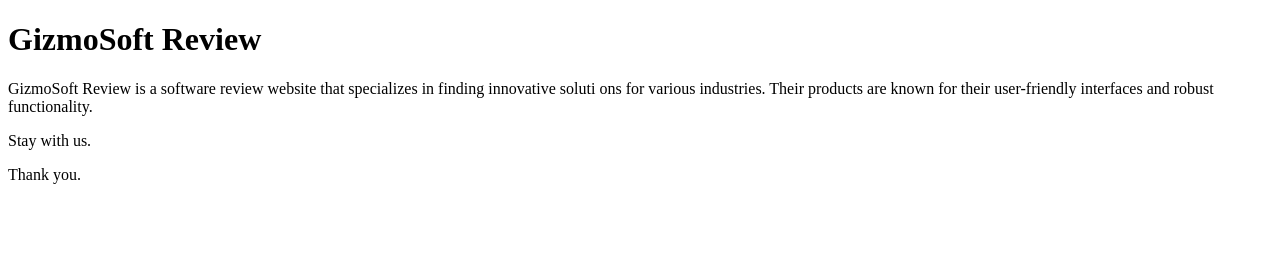
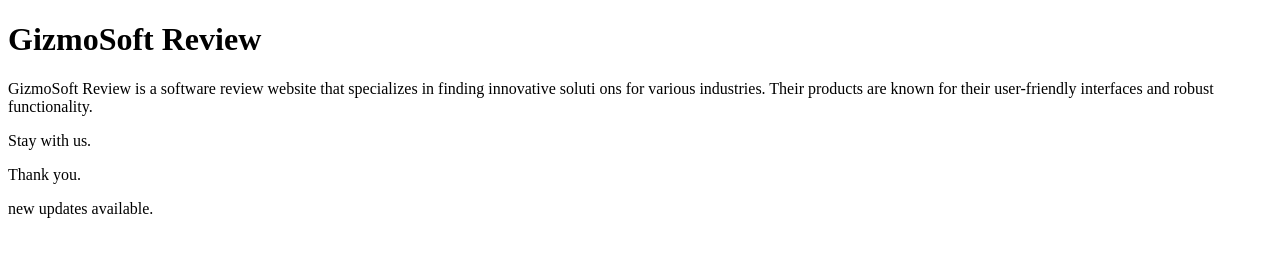
Before and after one commit to jsupdate/gizmosoft-review, a plain HTML site: page index.html in a window 1280 px wide. Drawn offline with Linux system fonts and the light colour scheme.

Commit message:
new updates available

```diff
--- a/index.html
+++ b/index.html
@@ -10,5 +10,6 @@
     <p>GizmoSoft Review is a software review website that specializes in finding innovative soluti  ons for various industries. Their products are known for their user-friendly interfaces and robust functionality.</p>
     <p>Stay with us.</p>
     <p>Thank you.</p>
+    <p>new updates available.</p>
 </body>
 </html>
```
